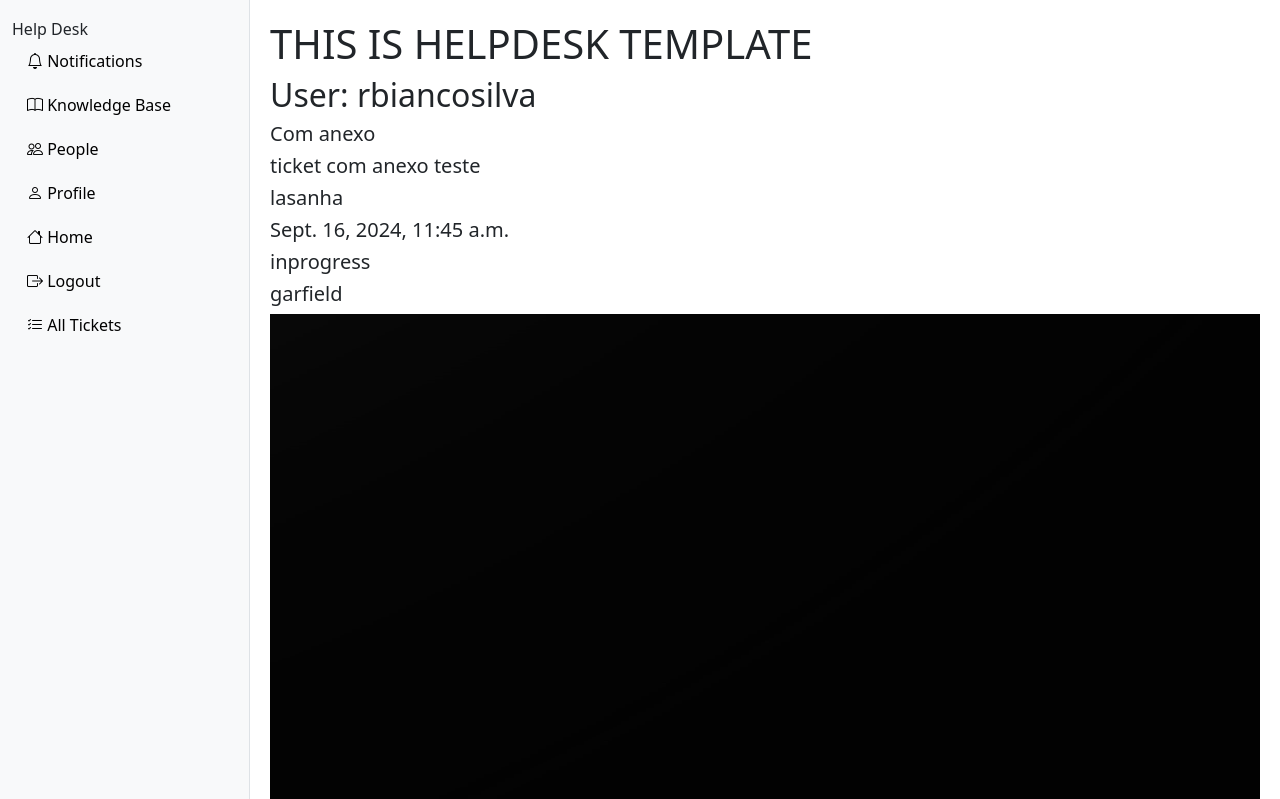
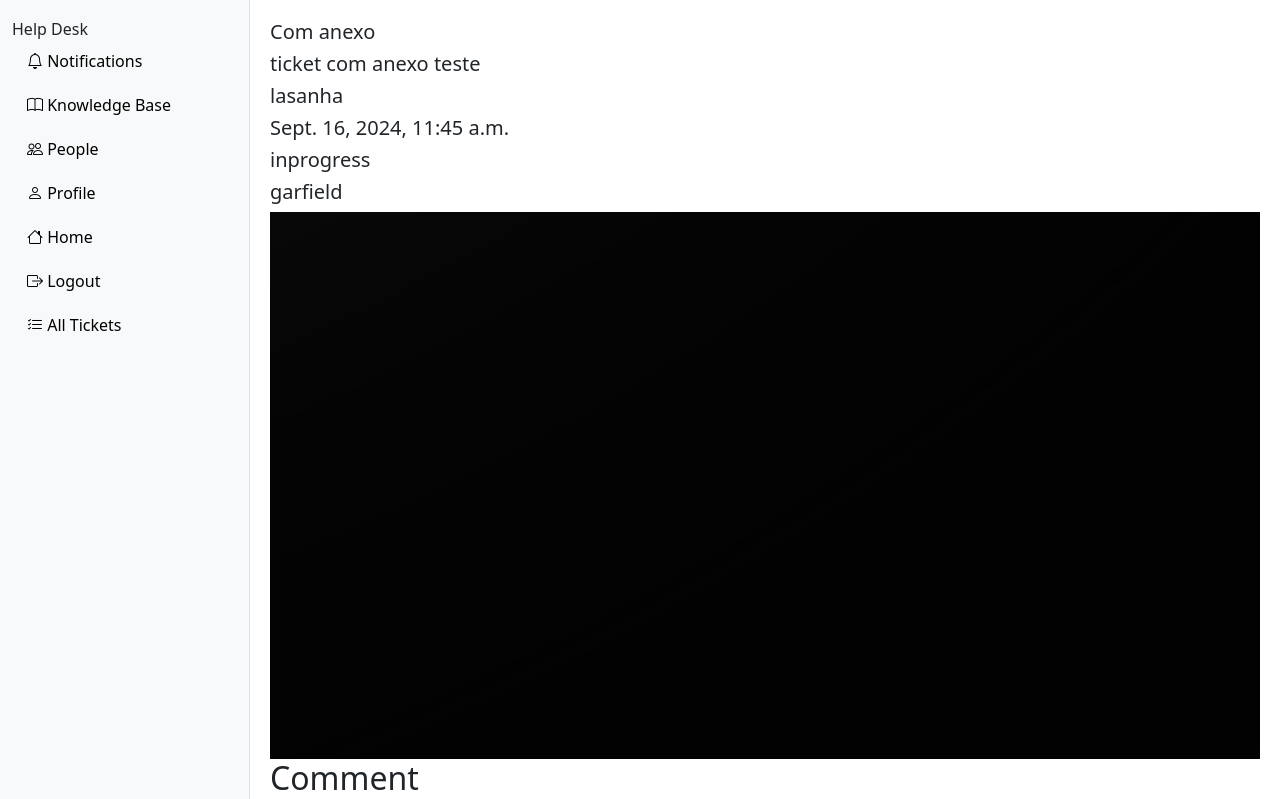
Before and after one commit to rbiancosilva/django-helpdesk, a Django app: page /tickets/details/8/ in a window 1280 px wide. Shown: the top 799 px of the page. Run offline with Django 5.2, Linux system fonts and the light colour scheme; a user stored in the database is signed in; data comes from the database, SQL or seed files in the repository; both versions use the stored data as it was after the commit.

Commit message:
Changing the sort order of tickets comments

```diff
--- a/django_helpdesk/apps/tickets/templates/detail_tickets.html
+++ b/django_helpdesk/apps/tickets/templates/detail_tickets.html
@@ -23,11 +23,10 @@
         {{form.as_p}}
         <button type="submit" class="btn btn-success">Send</button>
     </form>
-    {% for comment in ticket.comment_set.all %}
 
-        <h3>{{comment.user.username}}</h3>
-        <h5>{{comment.content}}</h5>
-
+    {% for comment in ticket.comment_set.all|dictsortreversed:"created_at" %}
+        <h3>{{ comment.user.username }}</h3>
+        <h5>{{ comment.content }}</h5>
     {% endfor %}
 
 {% endblock %}
--- a/django_helpdesk/apps/tickets/views.py
+++ b/django_helpdesk/apps/tickets/views.py
@@ -85,6 +85,10 @@ class TicketDetailView(LoginRequiredMixin, DetailView, FormMixin):
     template_name = "detail_tickets.html"
     form_class = CommentForm
 
+
+    def get_queryset(self):
+        return Ticket.objects.all().order_by('-created_at')
+
     def get_object(self, queryset=None):
         ticket = super().get_object(queryset)
         user = self.request.user
--- a/templates/base_helpdesk.html
+++ b/templates/base_helpdesk.html
@@ -81,8 +81,6 @@
         </div>
     </header>
     <div class="main-content">
-        <h1>THIS IS HELPDESK TEMPLATE</h1>
-        <h2>User: {{user.username}}</h2>
         {% block content %}
         {% endblock %}
     </div>
```
Also changed, not shown: db.sqlite3.
